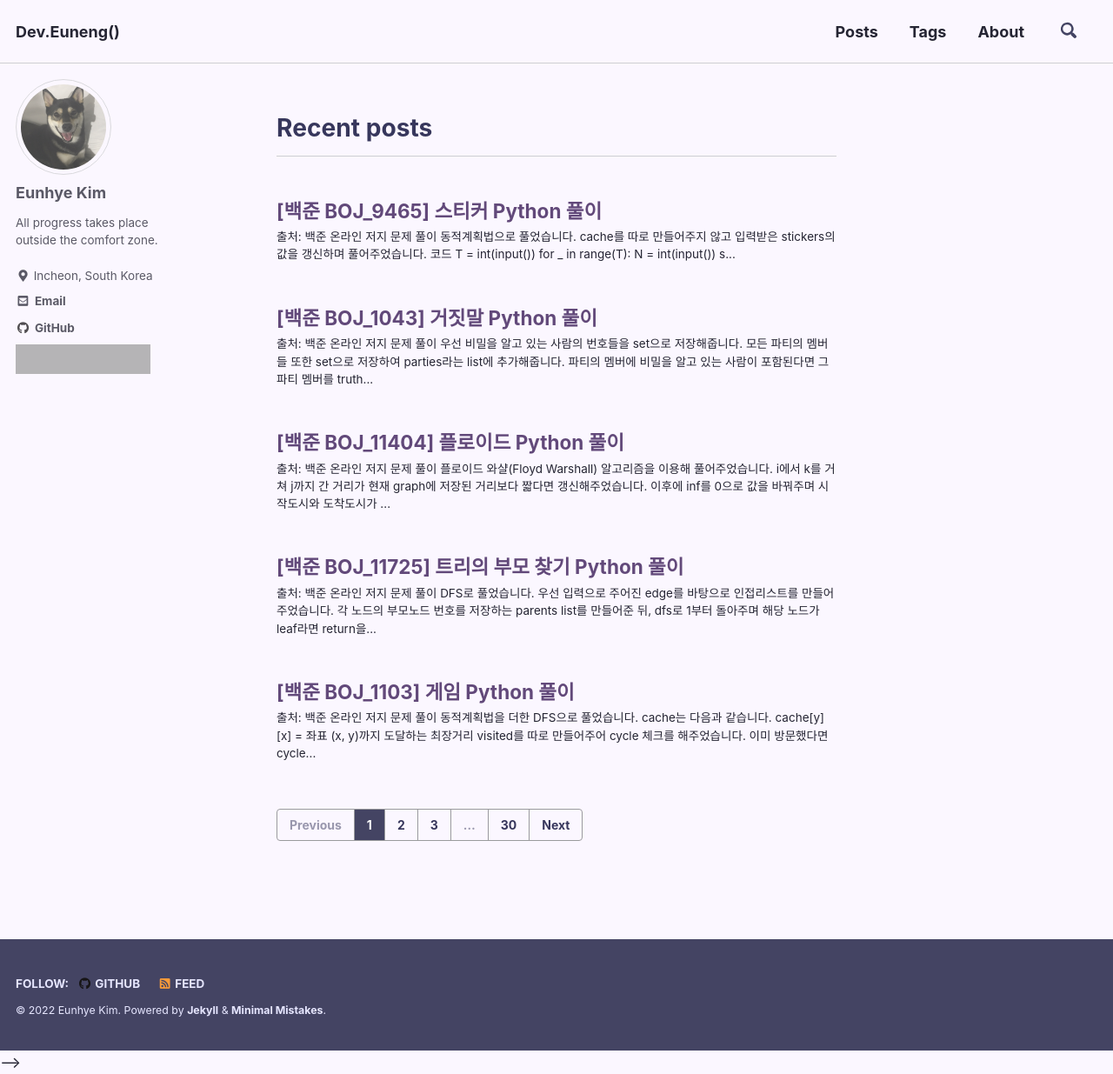
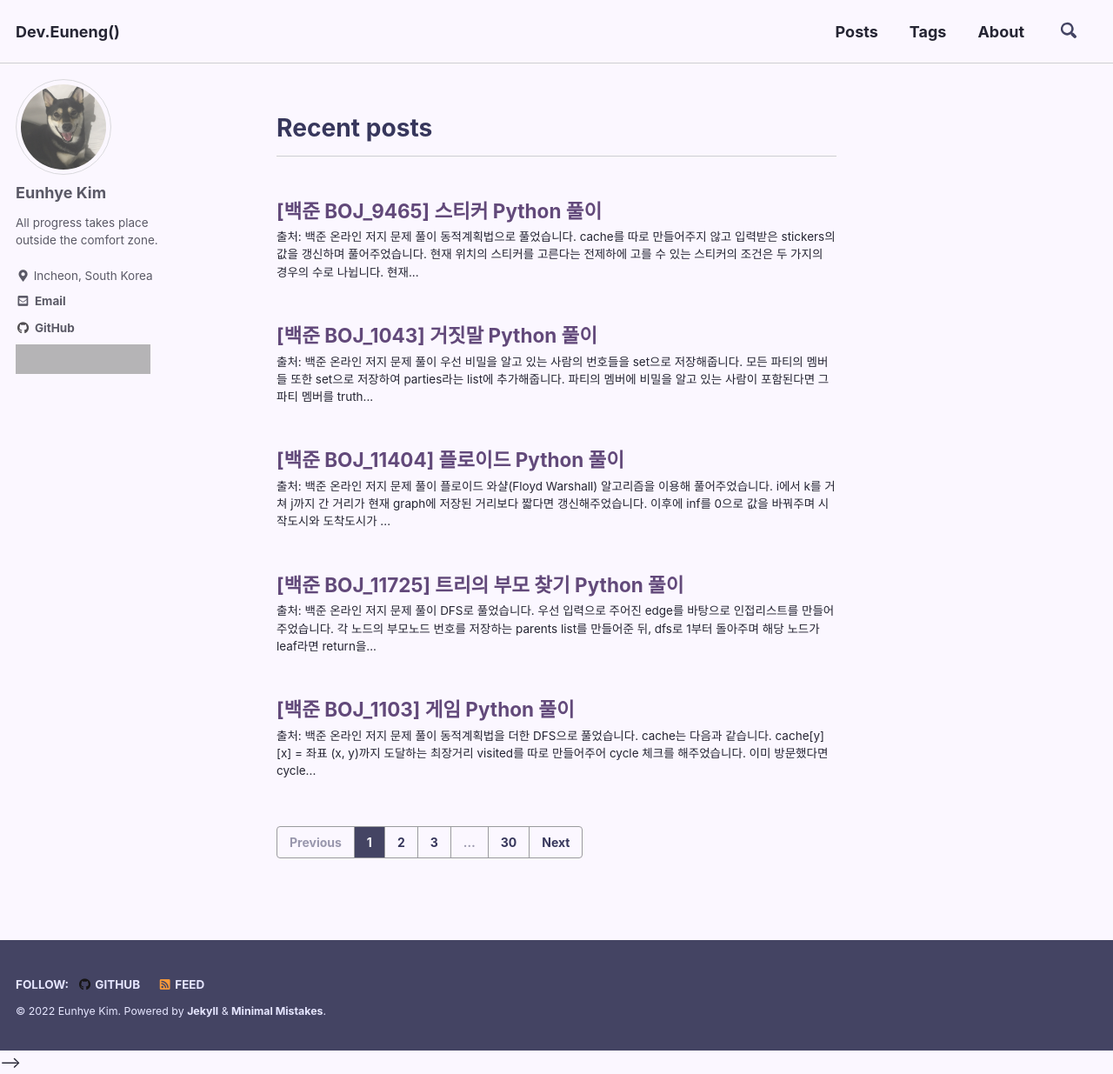
Before and after one commit to kimeunh3/kimeunh3.github.io, a Jekyll site: the page built from index.html, in a window 1280 px wide and 1235 px high. Shown: the whole window at 87% size. Built offline with Jekyll 4.4.1, drawn with Linux system fonts in a browser that asks for light colours; cached includes are drawn as plain includes; some web fonts are replaced; the list of posts is cut into pages by our own code; part of the change alters nothing that is shown; grey boxes are pictures that could not be loaded.

Commit message:
BOJ 9465 fixed

````diff
--- a/_posts/2022-08-04-boj_9465.md
+++ b/_posts/2022-08-04-boj_9465.md
@@ -22,6 +22,39 @@ use_math: true
 
 cache를 따로 만들어주지 않고 입력받은 stickers의 값을 갱신하며 풀어주었습니다.
 
+현재 위치의 스티커를 고른다는 전제하에 고를 수 있는 스티커의 조건은 두 가지의 경우의 수로 나뉩니다.
+1. 현재 스티커의 위치에서 왼쪽 대각선에 있는 스티커를 고르는 경우
+2. 현재 스티커의 위치에서 왼쪽 대각선에 있는 스티커를 고르지 않는 경우
+
+바로 왼쪽이나 바로 위, 또는 아래의 스티커는 고를 수 없기에 가능한 선택지는 왼쪽 대각선밖에 없습니다. 하지만 그 왼쪽 대각선에 있는 스티커를 고르지 않는 경우도 확인해주어야 합니다. 왼쪽 대각선의 스티커를 고르지 않는 경우에도 그 왼쪽과 위, 또는 아래에 있는 스티커를 고려하주어야 하는 데 위, 또는 아래에 있는 스티커는 현 위치의 스티커의 왼쪽 스티커가 되므로 고를 수 없습니다. 아래의 예시를 들어 설명해보겠습니다.
+
+```
+50 10 100 20 40
+30 50 70 10 60
+```
+
+위의 스티커에서 우선 두 번째 열에서는 왼쪽 대각선을 선택할 수 밖에 없습니다. 선택하게 되면 다음과 같이 됩니다.
+
+```
+50 40 100 20 40
+30 100 70 10 60
+```
+
+세 번째 열에서는 스티커의 값이 100인 첫 번째 행 스티커부터 확인해주겠습니다. 우선 왼쪽 대각선의 값은 100이고, 100을 고르지 않았을 때는 100과 맞닿아 있는 왼쪽의 30과, 위쪽의 40중에 고려해주어야 하는데, 40은 현재의 위치의 스티커인 100과 맞닿아 있어 고를 수 없습니다. 그러므로 우리는 왼쪽 대각선의 스티커를 고르지 않을 경우에는 왼쪽 대각선의 스티커의 왼쪽 스티커만 고려해주면 됩니다. 100과 30중 큰 값을 현재의 스티커의 값에 더해주면 됩니다. 두 번째 행도 같은 방법으로 선택해주면 다음과 같이 됩니다.
+
+```
+50 40 200 20 40
+30 100 120 10 60
+```
+
+두 번째 행의 경우는 대각선 스티커 40보다 그 왼쪽의 50점의 스티커가 점수가 높으므로 70에 50을 더해준 120이 됩니다. 동일한 방법으로 끝까지 채워주면 다음과 같이 됩니다.
+
+```
+50 40 200 140 250
+30 100 120 210 260
+```
+
+마지막에는 마지막 열의 두 값을 비교하여 더 큰 값을 출력해주면 됩니다.
 
 ## 코드
 
````
